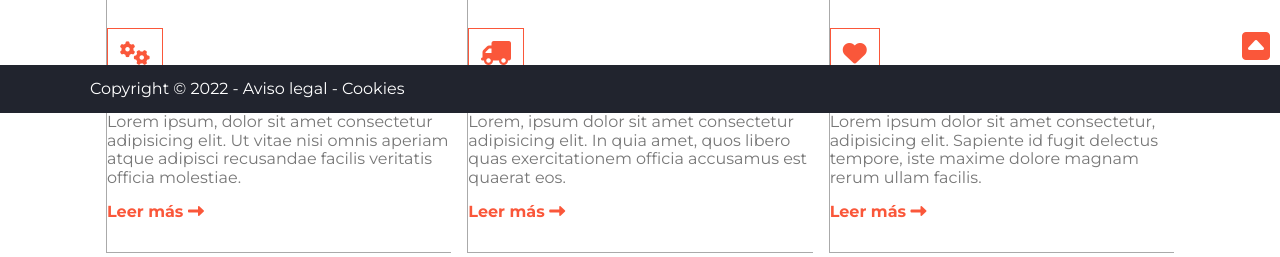
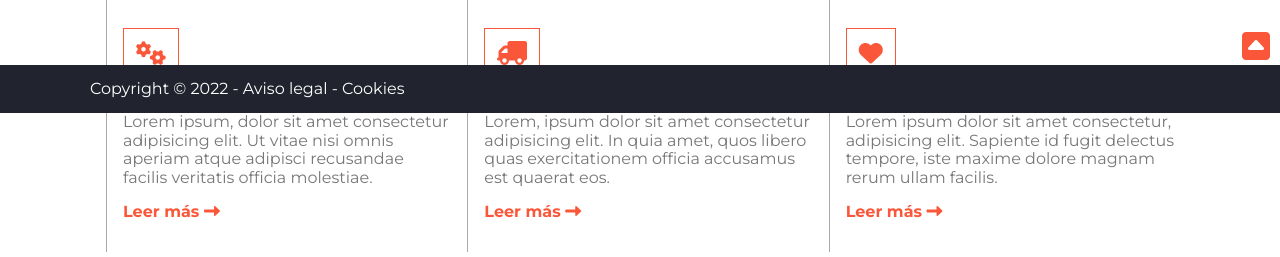
Before and after one commit to RaulRuizBolivar/hamburgueseria, a plain HTML site: page index.html in a window 1280 px wide. Shown: the part 687-944 px from the top of the page. Drawn offline with Linux system fonts and the light colour scheme.

Commit message:
He arreglado los bordes en los articles

```diff
--- a/css/style.css
+++ b/css/style.css
@@ -432,7 +432,9 @@ section#blog article figure .fecha p{
         padding: var(--marginGrid);
     }
     #ourservices article{
+        padding-left: var(--marginGrid);
         border-left: 1px solid #aaa;
+        border-bottom: none;
     }
 }
 /* #endregion */
```
